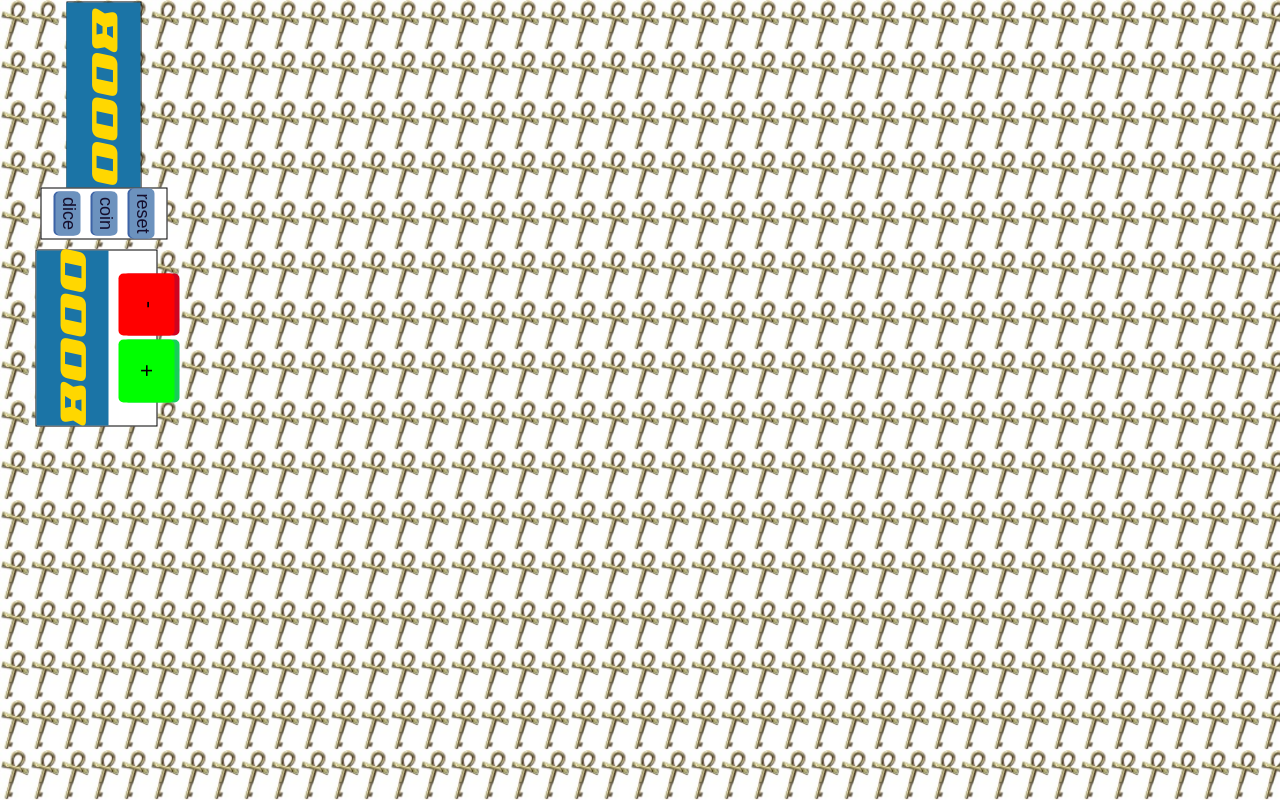
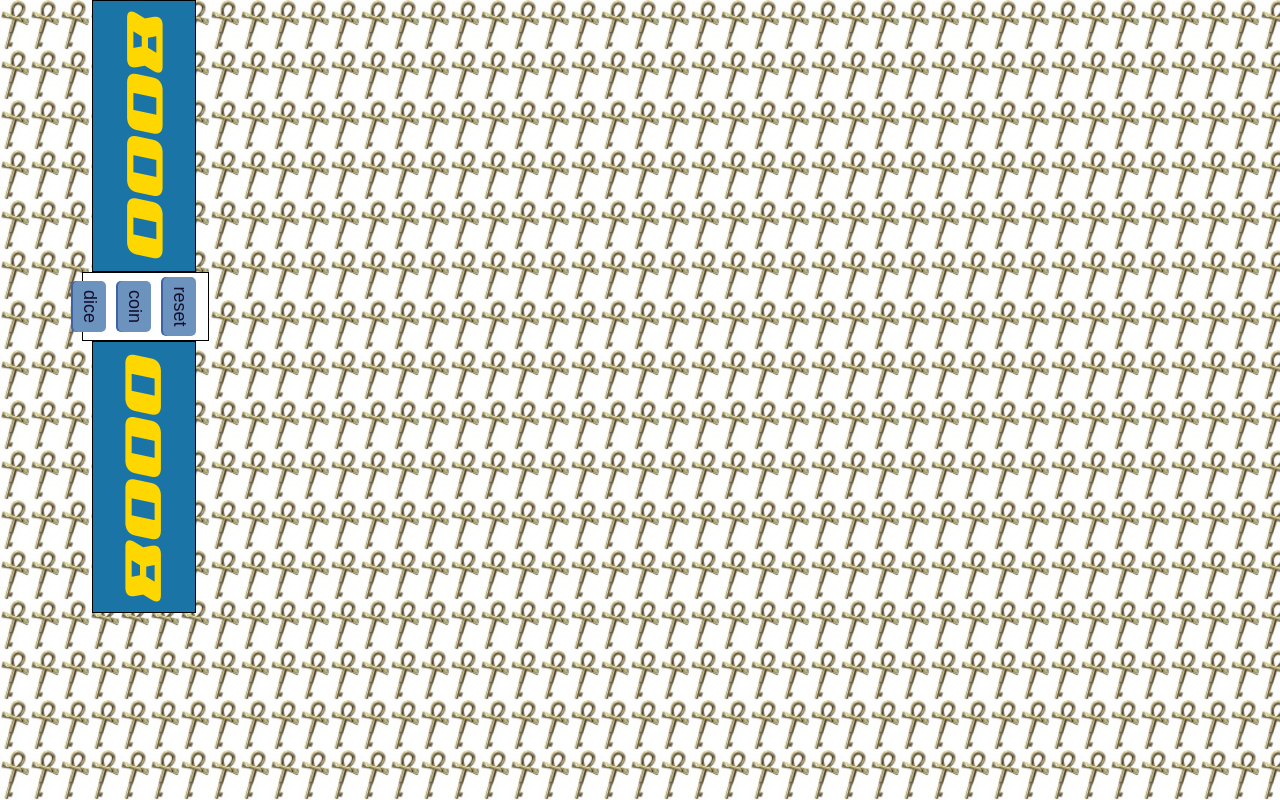
Before and after one commit to jrkuhn/TeamLowQi, a plain HTML site: page index.html in a window 1280 px wide. Drawn offline with nearby package versions, Linux system fonts and the light colour scheme.

Commit message:
adjusted CSS

```diff
--- a/index.html
+++ b/index.html
@@ -37,9 +37,9 @@
 
     div#player1 {
         position: relative;
-        margin-top: 60px;
-        width: 190px;
-        height: 73px;
+        margin-top: 84px;
+        width: 270px;
+        height: 102px;
         background-color: white;
         border: 1px solid black;
         transform: rotate(90deg);
@@ -47,19 +47,20 @@
     }
     div#player2 {
         position: relative;
-        width: 175px;
-        height: 120px;
+        margin-top: 55px;
+        width: 270px;
+        height: 102px;
         background-color: white;
         border: 1px solid black;
         transform: rotate(270deg);
         text-align: center;
     }
     div#middle {
-        margin-top: 15px;
+        margin-top: 55px;
         text-align: center;
         position: relative;
-        left: 70px;
-        width: 50px;
+        margin-left: 103px;
+        width: 67px;
         height: 125px;
         background-color: white;
         border: 1px solid black;
@@ -68,9 +69,9 @@
 
 
     .LP{
-
-        padding: 6% 0% 8%;
-        font-size: 40px;
+        padding-top: 15px;
+        padding-bottom: 22px;
+        font-size: 56px;
         color: gold;
         background-color: #1b74a6;
         font-family: 'lifepoints', sans-serif;
@@ -119,7 +120,7 @@
         outline: none;
         text-decoration: none;
         border-radius: 5px;
-        padding: 2px 5px;
+        padding: 6px 9px;
         background-color: #6c92be;
         box-shadow: 0px 2px 0px 0px #3d63a6;
         color: #150E2D;
@@ -217,8 +218,6 @@
 
     <div id="player2">
         <div class="LP" id="LP2" >8000</div>
-        <button class="plus" id="plus2" value="+">+</button>
-        <button class="minus" id="minus2" value="-">-</button>
     </div>
 
     <div class="popup rotatep1" id="pop1">
@@ -253,6 +252,8 @@
         <button class="num" id="pop2num9" value='9'>9</button>
         <button class="num" id="pop2num0" value='0'>0</button>
         <button class="plus" id="enter2">calculate</button>
+        <button class="plus" id="plus2" value="+">+</button>
+        <button class="minus" id="minus2" value="-">-</button>
     </div>
 </div>
 
```
